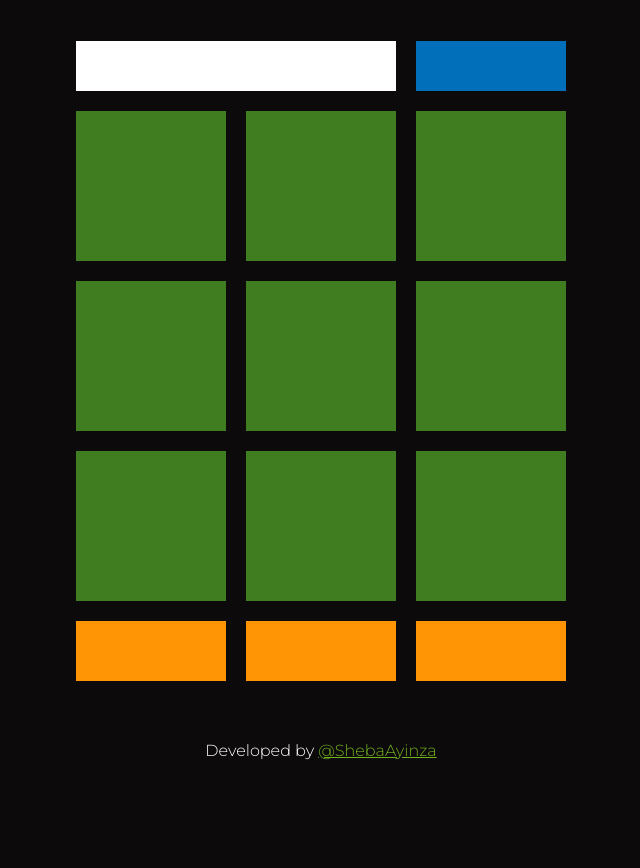
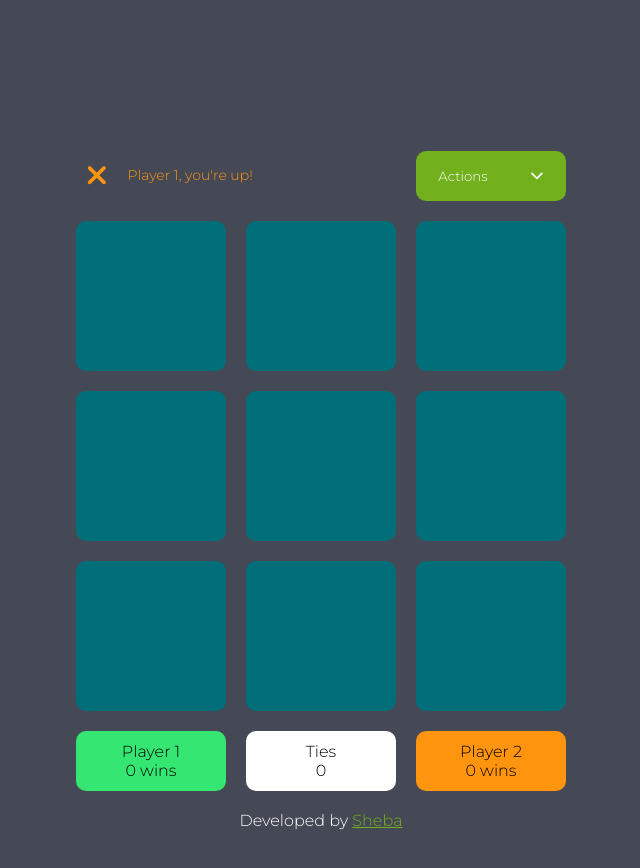
Before and after one commit to Sheba-Ayinzabyonna/Tictactoe, a plain HTML site: page index.html in a window 1280 px wide. Shown: the whole page, without its empty margins (319-959 px from the left). Before the commit the page ends 800 px from the top, so only its background shows below. Drawn offline with Linux system fonts and the light colour scheme; a web font is replaced by a local one.

Commit message:
updated the gameboard

```diff
--- a/css/index.css
+++ b/css/index.css
@@ -23,13 +23,33 @@ body{
     flex-direction: column;
     justify-content: center;
     align-items: center;
+    margin-top: 90px;
 }
 
 html,body{
     height:100%;
-    background-color:var(--darkgray);
+    background-color:var(--gray);
 
 }
+
+/* shared utility classes */
+.hidden{
+    display:none !important;
+}
+.office-green {
+    color:var(--office-green)
+}
+.apple-green {
+    color:var(--apple-green)
+}
+.shadow{
+    box-shadow: rgba(0,0,0,0.4) 0px 2px, 4px, rgba(0,0,0,0.3) 0px 7px 13px -3px, rgba(0,0,0,0.2);
+}
+.border{
+    border:1px solid rgba(211,211,211,0.0) !important
+}
+
+
 
 /*grid styles*/
 .grid{
@@ -49,25 +69,114 @@ html,body{
 }
 
 .turn{
-    background-color:white;
+    color:#FF950f;
     grid-column-start: 1;
     grid-column-end:3 ;
+    align-self: center;
+    display:flex;
+    align-items: center;
+    gap:20px;
+}
+@keyframes turn-text-animation{
+    0%{
+        opacity:0;
+        transform:translateX(-20px);
+    }
+    100%{
+        opacity: 100%;
+        transform:translateX(0);
+    }
+}
+.turn p{
+    font-size: 14px;
+    animation: 0.6s ease-in-out turn-text-animation;
+}
+
+@keyframes turn-icon-animation{
+    0%{
+        transform:scale(1);
+    }
+    25%{
+        transform:scale(1.4);
+    }
+    100%{
+        transform:scale(1);
+    }
+}
+
+.turn i{
+    font-size: 1.8rem;
+    margin-left: 10px;
+    animation: 0.6s ease-in-out turn-icon-animation;
+}
+/* menu styles */
+.menu{
+    position:relative;
+}
+.menu-btn{
+    width:100%;
+    height:100%;
+    display:flex;
+    justify-content:space-around;
+    align-items:center;
+    border-radius: 10px;
+    color:white;
+    background-color:#72B01D;
+    /* background-color: rgba(211, 211, 211,0.05); */
+    border:1px solid transparent;
+}
+
+.items{
+    position:absolute;
+    z-index:10;
+    top:60px;
+    right:0;
+    background-color:#FF950f;
+    border-radius:2px;
+    padding:10px;
+}
+
+.items button{
+    background-color: transparent;
+    padding:8px;
+    color:white;
+
+}
+
+.menu .items button:hover{
+    text-decoration: underline;
+    cursor:pointer;
 }
 .square{
-    background-color: #3F7D20;
+    background-color: #016F79;
+    border-radius:10px;
+    display:flex;
+    justify-content:center;
+    align-items: center;
+    font-size:3rem;
 
 }
+.square:hover{
+    cursor:pointer;
+    opacity:90%;
+}
 .score{
-    background-color:   #FF9505;
+
+    display: flex;
+    flex-direction: column;
+    justify-content: center;
+    align-items: center;
+    height: 60px;
+    border-radius: 10px;
 
 }
 .actions{
-    background-color:#016FB9;
+    background-color:#016F79;
 }
 /*footer styles*/
 footer{
     color:white;
-    margin-top: 50px;
+    margin-top: 10px;
 
 }
 footer p{
--- a/index.html
+++ b/index.html
@@ -10,32 +10,62 @@
       href="https://fonts.googleapis.com/css2?family=Montserrat:ital,wght@0,100;0,300;0,700;1,100&display=swap"
       rel="stylesheet"
     />
-    <link rel="stylesheet" href="/css/index.css" />
+    <link rel="stylesheet" href="/Tictactoe/css/index.css" />
+    <script
+      src="https://kit.fontawesome.com/f853190fea.js"
+      crossorigin="anonymous"
+    ></script>
     <title>Tic-Tac-Toe</title>
   </head>
   <body>
     <main>
       <div class="grid">
-        <div class="turn"></div>
-        <div class="actions"></div>
-        <div class="square"></div>
-        <div class="square"></div>
-        <div class="square"></div>
-        <div class="square"></div>
-        <div class="square"></div>
-        <div class="square"></div>
-        <div class="square"></div>
-        <div class="square"></div>
-        <div class="square"></div>
-        <div class="score"></div>
-        <div class="score"></div>
-        <div class="score"></div>
+        <!-- Turn indicator -->
+        <div class="turn">
+          <i class="fa-solid fa-xmark"></i>
+          <!-- <i class="fas fa-angle-up"></i> -->
+          <p>Player 1, you're up!</p>
+        </div>
+        <!-- Dropdown menu-->
+        <div class="menu">
+          <button class="menu-btn">
+            Actions
+            <i class="fa-solid fa-chevron-down"></i>
+          </button>
+          <div class="items border hidden">
+            <button>Reset</button>
+            <button>New Round</button>
+          </div>
+        </div>
+        <!-- Game board -->
+        <!-- <div class="actions"></div> -->
+        <div class="square shadow"></div>
+        <div class="square shadow"></div>
+        <div class="square shadow"></div>
+        <div class="square shadow"></div>
+        <div class="square shadow"></div>
+        <div class="square shadow"></div>
+        <div class="square shadow"></div>
+        <div class="square shadow"></div>
+        <div class="square shadow"></div>
+
+        <!-- Scoreboard -->
+        <div class="score shadow" style="background-color: #3f7d">
+          <p>Player 1</p>
+          <span>0 wins</span>
+        </div>
+        <div class="score shadow" style="background-color: #ffff">
+          <p>Ties</p>
+          <span>0</span>
+        </div>
+        <div class="score shadow" style="background-color: #ff950f">
+          <p>Player 2</p>
+          <span>0 wins</span>
+        </div>
       </div>
     </main>
     <footer>
-      <p>
-        Developed by <a href="https://twitter.com/ShebaAyinza">@ShebaAyinza</a>
-      </p>
+      <p>Developed by <a href="https://twitter.com/ShebaAyinza">Sheba </a></p>
     </footer>
   </body>
 </html>
```
